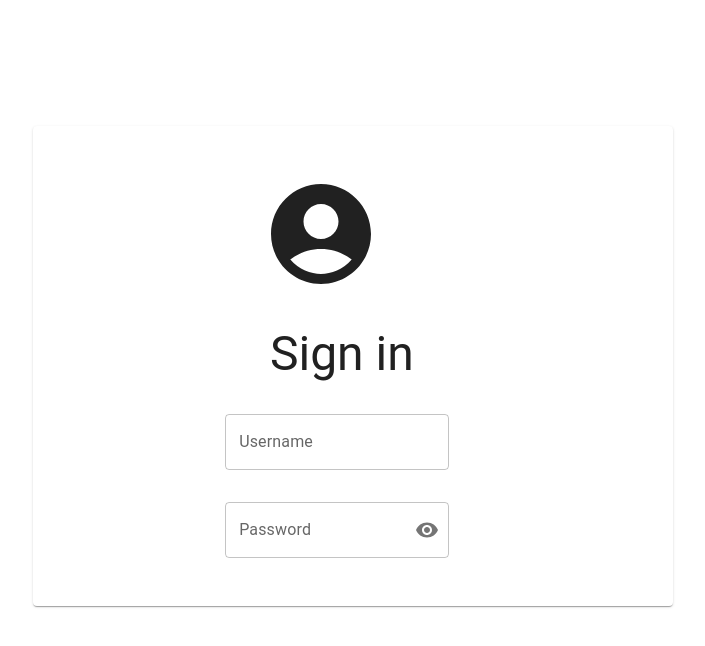
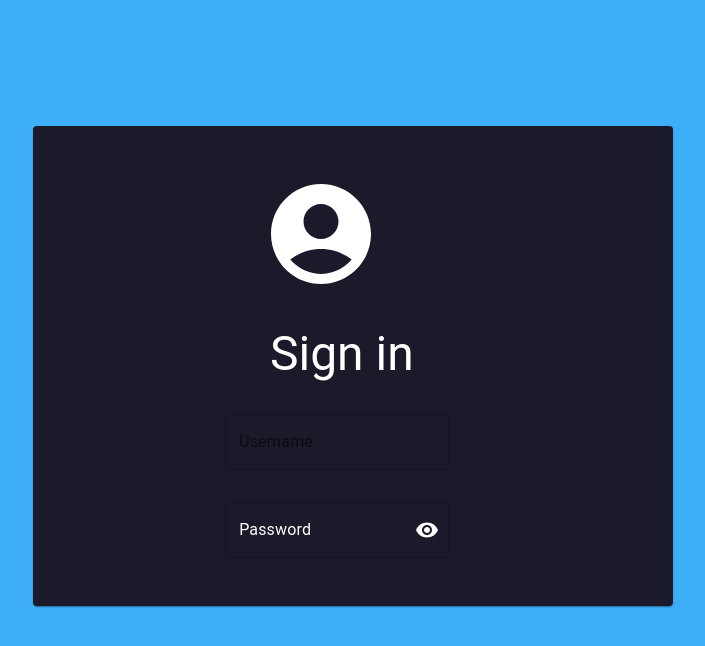
Before and after one commit to jkeegan1/DevOpsPractice, a React (Create React App) app in the folder my-app/: page /Login in a window 1280 px wide. Shown: the top 646 px of the page, without its empty margins (354-1059 px from the left). Built offline with nearby package versions, Linux system fonts and the light colour scheme.

Commit message:
UI changes

```diff
--- a/my-app/src/Login.tsx
+++ b/my-app/src/Login.tsx
@@ -13,6 +13,7 @@ import VisibilityOff from "@mui/icons-material/VisibilityOff";
 import OutlinedInput from "@mui/material/OutlinedInput";
 import Typography from "@mui/material/Typography";
 
+import "./login.css";
 
 export default function Login() {
   const [showPassword, setShowPassword] = React.useState(false);
@@ -24,6 +25,7 @@ export default function Login() {
   ) => {
     event.preventDefault();
   };
+
   return (
     <Card
       sx={{
@@ -35,6 +37,7 @@ export default function Login() {
         ml: "30%",
         mt: "10%",
         flexDirection: "column",
+        backgroundColor: "#1a1a2b",
       }}
     >
       <Box sx={{ ml: "30%" }}>
@@ -53,16 +56,27 @@ export default function Login() {
               width: "15vw",
               height: "15vh",
               display: "flex",
+              color: "white",
             }}
           ></AccountCircle>
           <Box sx={{ ml: "20%" }}>
-            <Typography variant="h3" component="h3">
+            <Typography variant="h3" component="h3" sx={{ color: "white" }}>
               Sign in
             </Typography>
           </Box>
+
           <TextField label="Username" id="UnInput" />
-          <FormControl sx={{}} variant="outlined">
-            <InputLabel htmlFor="outlined-adornment-password">
+
+          <FormControl
+            sx={{ color: "white", borderColor: "white" }}
+            variant="outlined"
+          >
+            <InputLabel
+              htmlFor="outlined-adornment-password"
+              sx={{
+                color: "white",
+              }}
+            >
               Password
             </InputLabel>
             <OutlinedInput
@@ -71,6 +85,7 @@ export default function Login() {
               endAdornment={
                 <InputAdornment position="end">
                   <IconButton
+                    sx={{ color: "white" }}
                     aria-label="toggle password visibility"
                     onClick={handleClickShowPassword}
                     onMouseDown={handleMouseDownPassword}
--- /dev/null
+++ b/my-app/src/login.css
@@ -0,0 +1,3 @@
+body{
+    background-color: #3faef8;
+}
```
